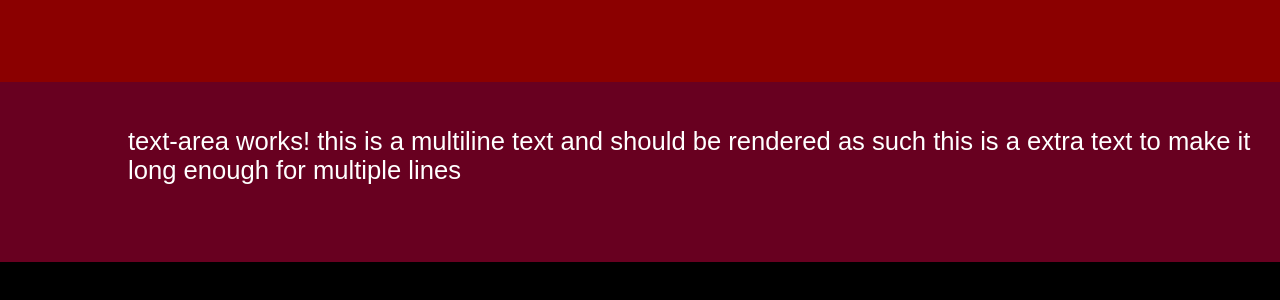
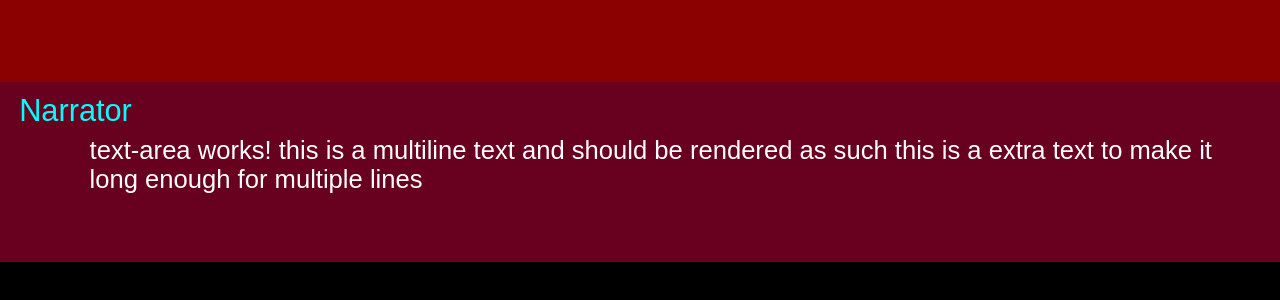
Before and after one commit to abreits/ren-ng, an Angular app: page / in a window 1280 px wide. Shown: the part 458-758 px from the top of the page. Built offline with nearby package versions, Linux system fonts and the light colour scheme.

Commit message:
added narrator

```diff
--- a/src/app/components/text-area/text-area.component.html
+++ b/src/app/components/text-area/text-area.component.html
@@ -1,3 +1,4 @@
+<div class="speaker">Narrator</div>
 <div class="text">text-area works! this is a multiline text and should be rendered as such
   this is a extra text to make it long enough for multiple lines
 </div>
--- a/src/app/components/text-area/text-area.component.scss
+++ b/src/app/components/text-area/text-area.component.scss
@@ -8,8 +8,15 @@
   width: 100%;
 }
 
-div {
+.speaker {
   position: absolute;
-  left: 10%;
-  top: 25%;
+  left: 1.5%;
+  top: 6%;
 }
+
+.text {
+  position: absolute;
+  left: 7%;
+  right: 2%;
+  top: 30%;
+}
--- a/src/styles/defaults.scss
+++ b/src/styles/defaults.scss
@@ -5,6 +5,7 @@ $image-pane-aspect-ratio: "16/9";
 $image-pane-border-color: black;
 $image-pane-background-color: darkred;
 $text-scale: 1;
+$speaker-name-scale: 1.2;
 
 // only change the code below here if you know what you are doing :)
 $aspect: string.unquote($image-pane-aspect-ratio);
@@ -12,6 +13,11 @@ $aspect: string.unquote($image-pane-aspect-ratio);
 .text {
   font-family: Arial, Helvetica, sans-serif;
   color: white;
+}
+
+.speaker {
+  font-family: Arial, Helvetica, sans-serif;
+  color: cyan;
 }
 
 @media(max-aspect-ratio: $aspect) {
@@ -24,6 +30,10 @@ $aspect: string.unquote($image-pane-aspect-ratio);
 
   .text {
     font-size: calc(2vw * $text-scale);
+  }
+
+  .speaker {
+    font-size: calc(2vw * $speaker-name-scale);
   }
 }
 
@@ -38,4 +48,8 @@ $aspect: string.unquote($image-pane-aspect-ratio);
   .text {
     font-size: calc(2vh * $text-scale * $aspect);
   }
+
+  .speaker {
+    font-size: calc(2vh * $speaker-name-scale * $aspect);
+  }
 }
```
